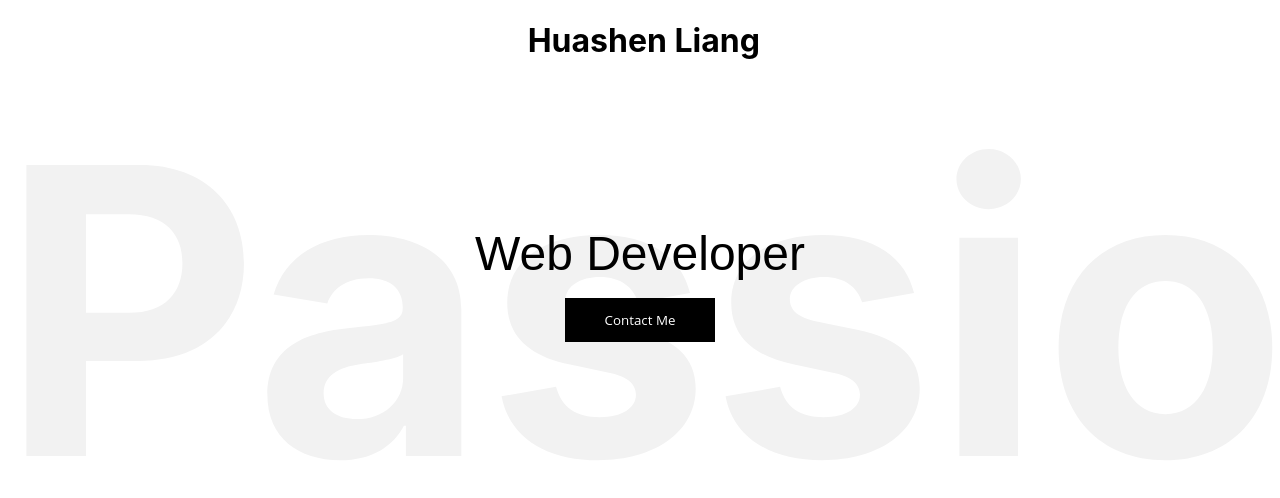
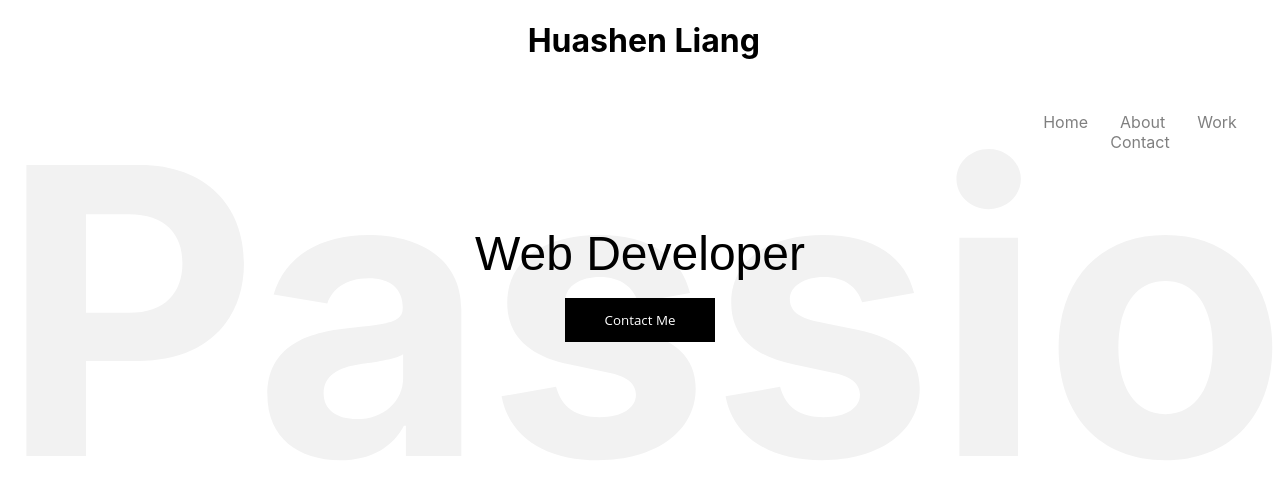
Before and after one commit to huashenliang/porfolio, a React (Create React App) app: page / in a window 1280 px wide. Shown: the top 498 px of the page. Built offline with nearby package versions, Linux system fonts and the light colour scheme.

Commit message:
Added navbar section, added scroll styling using react-scroll

```diff
--- a/package.json
+++ b/package.json
@@ -9,7 +9,8 @@
     "react": "^16.13.0",
     "react-dom": "^16.13.0",
     "react-reveal": "^1.2.2",
-    "react-scripts": "3.4.0"
+    "react-scripts": "3.4.0",
+    "react-scroll": "^1.7.16"
   },
   "scripts": {
     "start": "react-scripts start",
--- a/src/App.css
+++ b/src/App.css
@@ -27,7 +27,6 @@
 /* ----------------------
 HEADER SECTION
 ---------------------- */
-
 header{
   display: flex;
   flex-direction: row;
@@ -84,3 +83,39 @@ header{
     transform: rotate(360deg);
   }
 }
+
+
+/* ----------------------
+Navbar SECTION
+---------------------- */
+
+nav{
+  position:fixed;
+  left:60em;
+  top:6em;
+  z-index: 100;
+}
+nav li{
+  display: inline-block;
+  cursor: pointer;
+
+}
+nav li .link{
+  text-decoration: none;
+  color: black;
+  padding:1em;
+  opacity: 0.5;
+  transition: all 0.3s ease-in-out;
+  -webkit-transition: all 0.3s ease-in-out;
+  -moz-transition: all 0.3s ease-in-out;
+  -ms-transition: all 0.3s ease-in-out;
+  -o-transition: all 0.3s ease-in-out;
+}
+li .link:hover{
+  opacity: 1;
+  font-size: 20px;
+}
+.active{
+  color:black;
+  opacity: 1;
+}
--- a/src/App.js
+++ b/src/App.js
@@ -2,12 +2,18 @@ import React from 'react';
 import logo from './logo.svg';
 import './App.css';
 import Header from './componets/Header'
+import Navbar from './componets/Navbar'
+
 
 function App() {
   return (
     <div className="App">
-      <Header></Header>
+      <Navbar />
+      <Header />
+
+
     </div>
+
   );
 }
 
--- /dev/null
+++ b/src/componets/Navbar.js
@@ -0,0 +1,74 @@
+import React, { Component } from 'react';
+import { Link, animateScroll } from "react-scroll";
+class Navbar extends Component {
+    state = {  }
+    scrollToTop = () => {
+        animateScroll.scrollToTop();
+    };
+    render() {
+        return (
+        <nav>
+            <ul>
+                <li>
+                    <Link
+                    className='link'
+                    activeClass="active"
+                    to="home"
+                    spy={true}
+                    smooth={true}
+                    offset={-70}
+                    duration={500}
+                    onClick={this.scrollToTop}
+                >
+                    Home
+                    </Link>
+                </li>
+
+
+                <li>
+                    <Link
+                    className='link'
+                    activeClass="active"
+                    to="About"
+                    spy={true}
+                    smooth={true}
+                    offset={-70}
+                    duration={500}
+                >
+                    About
+                    </Link>
+                </li>
+
+                <li>
+                    <Link
+                    className='link'
+                    activeClass="active"
+                    to="work"
+                    spy={true}
+                    smooth={true}
+                    offset={-70}
+                    duration={500}
+                >
+                    Work
+                    </Link>
+                </li>
+
+                <li>
+                    <Link
+                    className='link'
+                    activeClass="active"
+                    to="contact"
+                    spy={true}
+                    smooth={true}
+                    offset={-70}
+                    duration={500}
+                >
+                    Contact
+                    </Link>
+                </li>
+            </ul>
+        </nav> );
+    }
+}
+
+export default Navbar;
```
Also changed, not shown: 1 other file (tests, documents, lock files or other folders).
